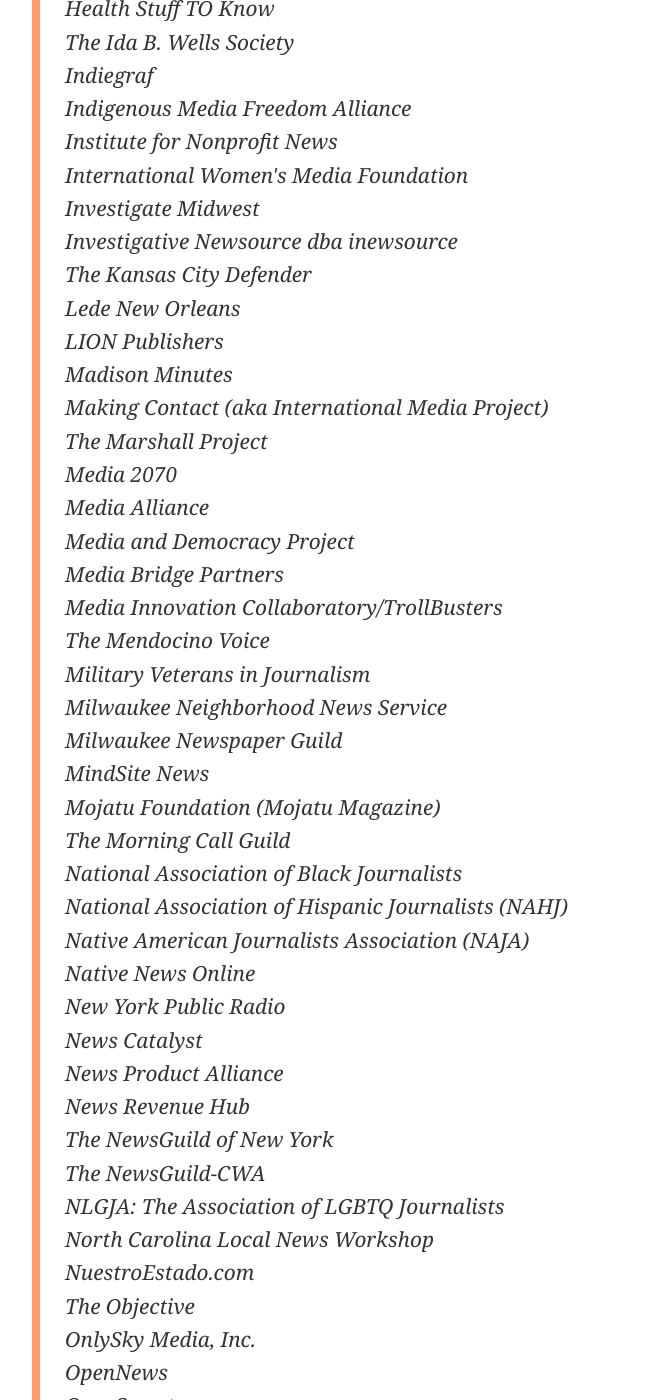
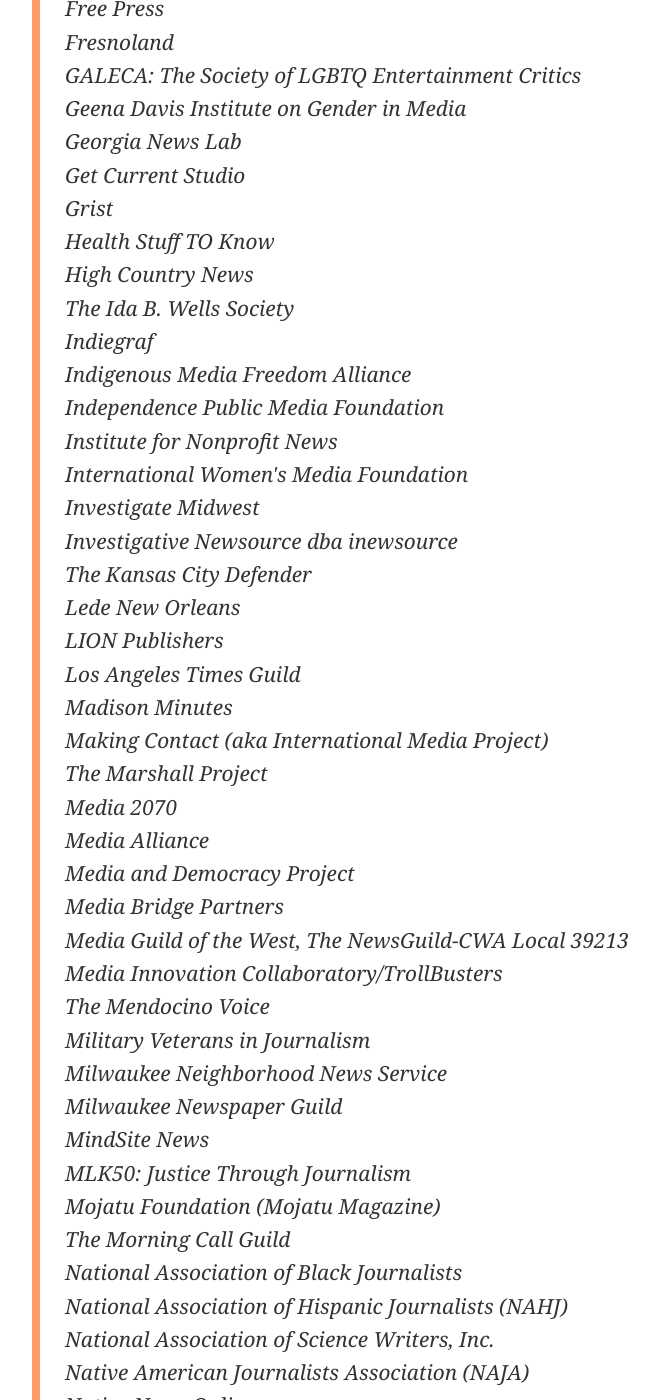
Before and after one commit to OpenNews/opennews-website, a Jekyll site: the page built from _posts/2022-04-22-open-letter-to-pulitzers.md, in a window 1280 px wide and 1400 px high, scrolled down 5042 px. Shown: the whole window, without its empty margins (133-792 px from the left). Built offline with Jekyll 4.4.1, drawn with Linux system fonts in a browser that asks for light colours; nearby versions of some CDN libraries; some web fonts are replaced; comment, search, counter and statistics services are not loaded; some of the changed text lies outside the part shown.

Commit message:
updating names

```diff
--- a/_posts/2022-04-22-open-letter-to-pulitzers.md
+++ b/_posts/2022-04-22-open-letter-to-pulitzers.md
@@ -62,9 +62,13 @@
 <br>Arizona Press Club
 <br>Asian American Journalists Association
 <br>Asian American Journalists Association, Philadelphia chapter
+<br>The Baltimore Banner
+<br>Bay Area Reporter
 <br>Bay City News Foundation
 <br>The Beacon (The Kansas City Beacon and The Wichita Beacon)
 <br>Black Video News
+<br>Bridge Michigan
+<br>BridgeDetroit
 <br>California Health Report
 <br>CalMatters
 <br>Capital B
@@ -95,9 +102,11 @@
 <br>Get Current Studio
 <br>Grist
 <br>Health Stuff TO Know
+<br>High Country News
 <br>The Ida B. Wells Society
 <br>Indiegraf
 <br>Indigenous Media Freedom Alliance
+<br>Independence Public Media Foundation
 <br>Institute for Nonprofit News
 <br>International Women's Media Foundation
 <br>Investigate Midwest
@@ -105,6 +114,7 @@
 <br>The Kansas City Defender
 <br>Lede New Orleans
 <br>LION Publishers
+<br>Los Angeles Times Guild
 <br>Madison Minutes
 <br>Making Contact (aka International Media Project)
 <br>The Marshall Project
@@ -112,20 +122,24 @@
 <br>Media Alliance
 <br>Media and Democracy Project
 <br>Media Bridge Partners
+<br>Media Guild of the West, The NewsGuild-CWA Local 39213
 <br>Media Innovation Collaboratory/TrollBusters
 <br>The Mendocino Voice
 <br>Military Veterans in Journalism
 <br>Milwaukee Neighborhood News Service
 <br>Milwaukee Newspaper Guild
 <br>MindSite News
+<br>MLK50: Justice Through Journalism
 <br>Mojatu Foundation (Mojatu Magazine)
 <br>The Morning Call Guild
 <br>National Association of Black Journalists
 <br>National Association of Hispanic Journalists (NAHJ)
+<br>National Association of Science Writers, Inc.
 <br>Native American Journalists Association (NAJA)
 <br>Native News Online
 <br>New York Public Radio
 <br>News Catalyst
+<br>News Media Guild
 <br>News Product Alliance
 <br>News Revenue Hub
 <br>The NewsGuild of New York
@@ -146,13 +160,17 @@
 <br>Public News Service
 <br>PublicSource
 <br>Quartz
+<br>rabble.ca
 <br>Racial Equity in Journalism Fund
 <br>Racine County Eye
+<br>The Record Community News
 <br>Reality Team
 <br>Renaissance Journalism
 <br>Reporte Hispano
 <br>Resolve Philly
+<br>The Roanoke Rambler
 <br>Robert C. Maynard Institute for Journalism Education
+<br>SAG-AFTRA
 <br>Sahan Journal
 <br>San Antonio Association of Hispanic Journalists
 <br>Scalawag
@@ -163,10 +181,15 @@
 <br>Southern California Public Radio (KPCC + LAist + LAist Studios)
 <br>Spotlight PA
 <br>The Texas Tribune
+<br>The Tiny News Collective
+<br>The Trace
 <br>Trans Journalists Association
 <br>Tucson Sentinel
+<br>UnbiastheNews.org
 <br>United Media Guild - CWA 36047
+<br>The UpTake
 <br>URL Media
+<br>Verified News Network (VNN)
 <br>Vision25: Building Racial Equity in Newsrooms
 <br>Vox Media
 <br>Washington-Baltimore News Guild
```
Also changed, not shown: other parts of _posts/2022-04-22-open-letter-to-pulitzers.md (+3 -0 lines).
